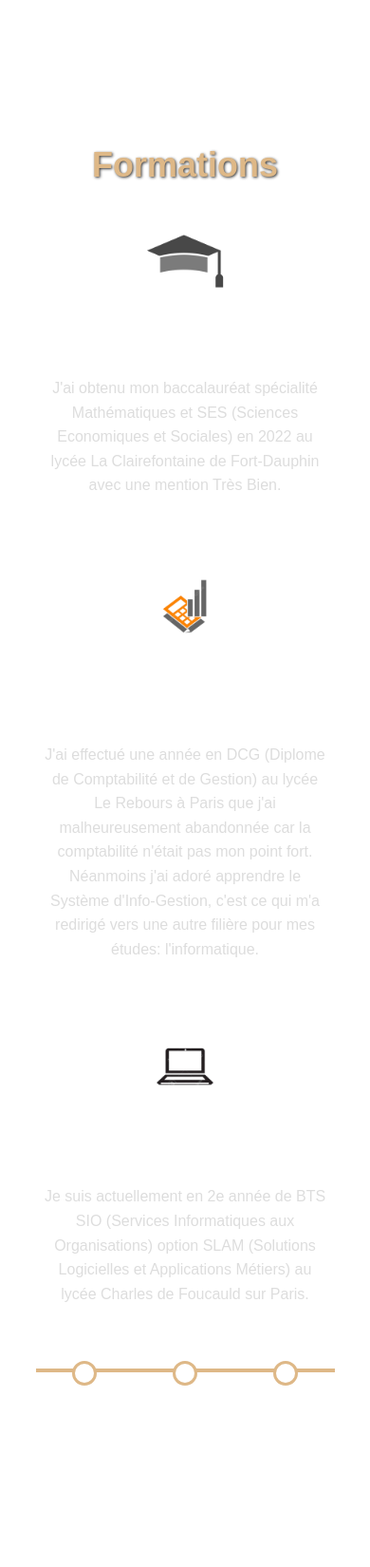
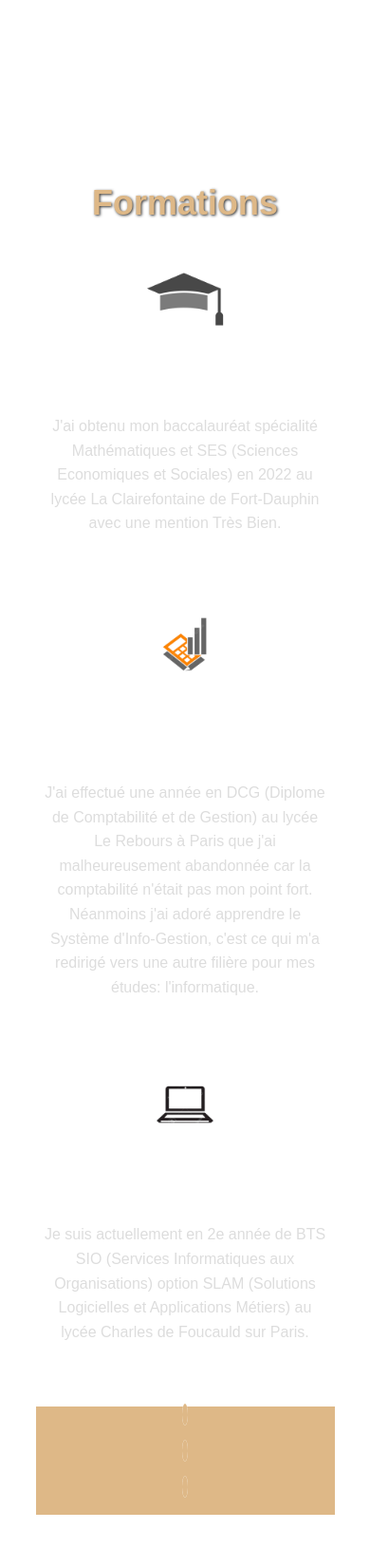
Before and after one commit to Tojomichel/Tojomichel.github.io, a PHP site: page / in a window 390 px wide; the page is wider, and only the part inside the window is pictured. Shown: the part 2040-3690 px from the top of that part at 95% size. Run offline with PHP 8.4, Linux system fonts and the light colour scheme.

Commit message:
responsivité

```diff
--- a/style.css
+++ b/style.css
@@ -703,3 +703,67 @@
     border: 3px solid burlywood;
     border-radius: 50%;
 }
+
+@media (max-width: 1024px) {
+
+    .project-cards,
+    .competences-grid,
+    .formations-grid {
+        flex-direction: column;
+        align-items: center;
+    }
+
+    .project-card {
+        width: 90%;
+        max-width: 400px;
+    }
+}
+
+@media (max-width: 768px) {
+    nav ul {
+        flex-direction: column;
+        align-items: center;
+    }
+
+    nav ul li {
+        margin: 10px 0;
+    }
+
+    h1 {
+        font-size: 32px;
+        padding: 10px 20px;
+    }
+
+    .timeline {
+        flex-direction: column;
+        height: auto;
+    }
+
+    .timeline-step {
+        width: 100%;
+        margin-bottom: 20px;
+    }
+
+    .circle {
+        position: relative;
+        left: auto;
+        top: auto;
+        transform: none;
+        margin: 0 auto;
+    }
+}
+
+@media (max-width: 480px) {
+    h1 {
+        font-size: 28px;
+    }
+
+    .project-card {
+        width: 100%;
+    }
+
+    .contact-card {
+        width: 100%;
+        padding: 20px;
+    }
+}
```
